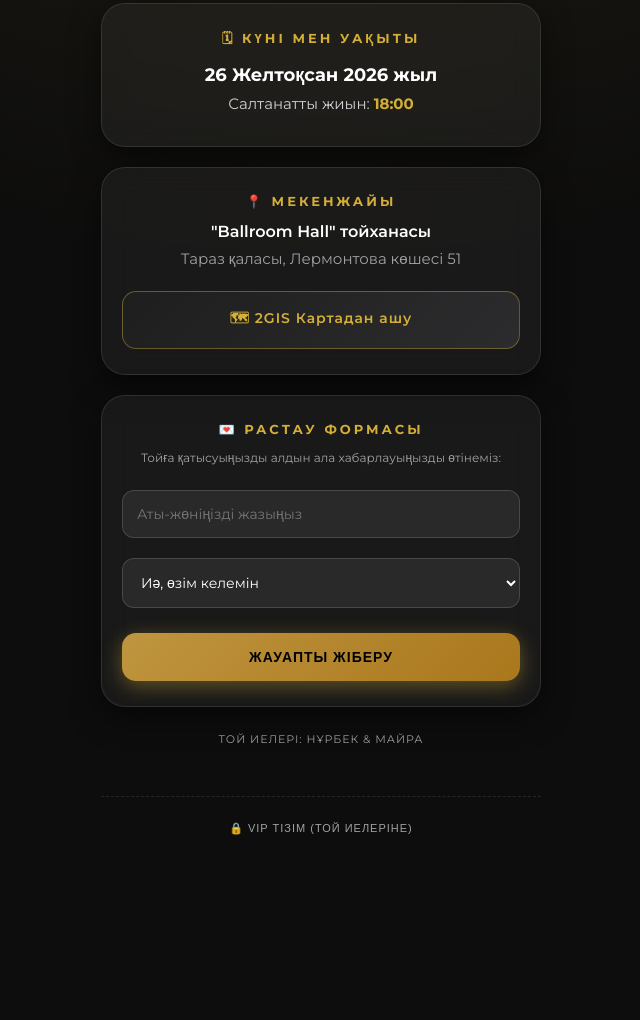
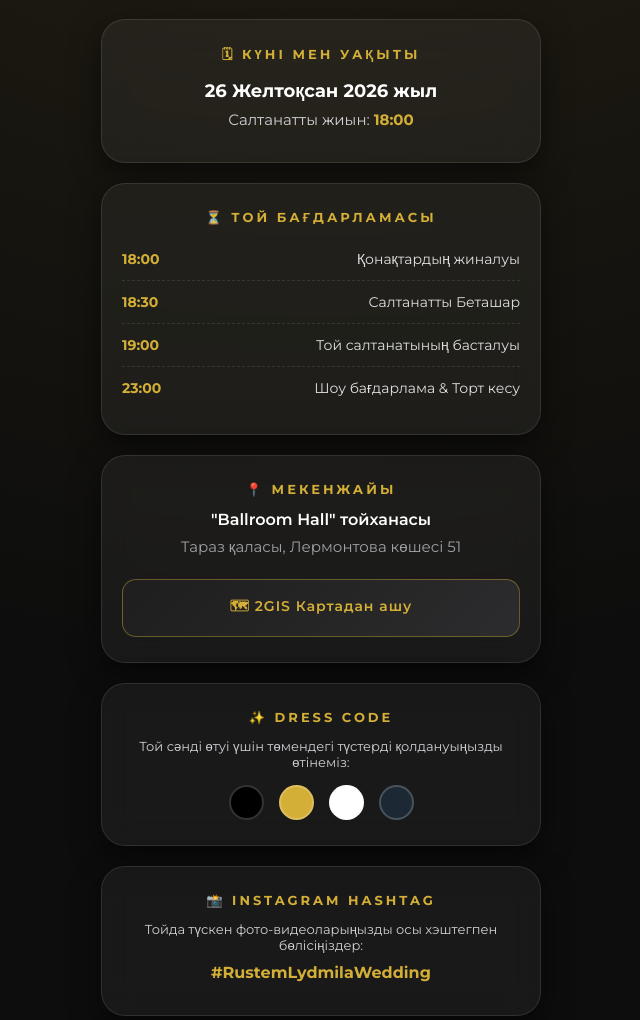
Before and after one commit to erkegalinuradinov0-netizen/online-waqiru, a plain HTML site: page index.html in a window 1280 px wide. Shown: the part 955-1975 px from the top of the page, without its empty margins (319-959 px from the left). Before the commit the page ends 1816 px from the top, so only its background shows below. Drawn offline with nearby package versions, Linux system fonts and the light colour scheme.

Commit message:
index.html

```diff
--- a/index.html
+++ b/index.html
@@ -45,29 +45,27 @@
             position: fixed;
             top: 20px;
             right: 20px;
-            width: 45px;
-            height: 45px;
-            background: rgba(212, 175, 55, 0.2);
+            width: 50px;
+            height: 50px;
+            background: rgba(212, 175, 55, 0.25);
             border: 1px solid var(--accent-gold);
             border-radius: 50%;
             color: var(--accent-gold);
-            font-size: 20px;
+            font-size: 22px;
             display: flex;
             justify-content: center;
             align-items: center;
             cursor: pointer;
             z-index: 1000;
-            backdrop-filter: blur(5px);
-            box-shadow: 0 0 15px rgba(212, 175, 55, 0.4);
+            backdrop-filter: blur(8px);
+            box-shadow: 0 0 20px rgba(212, 175, 55, 0.5);
         }
 
         .music-btn.playing {
             animation: spin 3s linear infinite;
         }
 
-        @keyframes spin {
-            100% { transform: rotate(360deg); }
-        }
+        @keyframes spin { 100% { transform: rotate(360deg); } }
 
         .sub-header {
             font-size: 11px;
@@ -80,7 +78,7 @@
 
         .names {
             font-family: 'Cormorant Garamond', serif;
-            font-size: 44px;
+            font-size: 46px;
             font-weight: 700;
             margin: 15px 0;
             background: linear-gradient(135deg, #ffffff 0%, #d4af37 100%);
@@ -89,7 +87,6 @@
             line-height: 1.1;
         }
 
-        /* АНИМАЦИЯЛЫҚ ЖҮРЕК */
         .beating-heart {
             font-size: 32px;
             margin: 10px 0;
@@ -122,10 +119,10 @@
 
         .invitation-text {
             font-family: 'Cormorant Garamond', serif;
-            font-size: 20px;
+            font-size: 21px;
             line-height: 1.6;
             color: #e0e0e0;
-            margin: 20px 10px;
+            margin: 25px 10px;
             font-style: italic;
         }
 
@@ -195,6 +192,44 @@
             color: #d1d1d6;
         }
 
+        /* ТАЙМЛАЙН БӨЛІМІ */
+        .timeline-item {
+            display: flex;
+            align-items: center;
+            justify-content: space-between;
+            padding: 12px 0;
+            border-bottom: 1px dashed rgba(255,255,255,0.1);
+            font-size: 14px;
+        }
+
+        .timeline-time {
+            font-weight: 700;
+            color: var(--accent-gold);
+            width: 80px;
+            text-align: left;
+        }
+
+        .timeline-text {
+            text-align: right;
+            color: #e0e0e0;
+        }
+
+        /* ДРЕСС КОД ТҮСТЕРІ */
+        .color-palette {
+            display: flex;
+            justify-content: center;
+            gap: 15px;
+            margin-top: 15px;
+        }
+
+        .color-circle {
+            width: 35px;
+            height: 35px;
+            border-radius: 50%;
+            border: 2px solid rgba(255,255,255,0.2);
+        }
+
+        /* БАТЫРМАЛАР */
         .btn {
             display: inline-block;
             width: 100%;
@@ -224,9 +259,7 @@
             box-shadow: 0 5px 20px rgba(212, 175, 55, 0.4);
         }
 
-        .btn:active {
-            transform: scale(0.98);
-        }
+        .btn:active { transform: scale(0.98); }
 
         input, select {
             width: 100%;
@@ -241,10 +274,7 @@
             font-family: 'Montserrat', sans-serif;
         }
 
-        select option {
-            background: #1c1c1e;
-            color: #fff;
-        }
+        select option { background: #1c1c1e; color: #fff; }
 
         #statusMessage {
             font-weight: 600;
@@ -319,23 +349,21 @@
     <!-- МУЗЫКА БАТЫРМАСЫ -->
     <div class="music-btn" id="musicBtn" onclick="toggleMusic(event)">🎵</div>
 
-    <!-- Аудио файл (фоновый саз) -->
+    <!-- Сапалы романтикалық фоновый музыка -->
     <audio id="weddingAudio" loop preload="auto">
-        <source src="https://assets.mixkit.co/music/preview/mixkit-wedding-march-classic-organ-1191.mp3" type="audio/mpeg">
+        <source src="https://cdn.pixabay.com/download/audio/2022/05/27/audio_1808fbf07a.mp3?filename=wedding-114228.mp3" type="audio/mpeg">
     </audio>
 
     <div class="container">
         <div class="sub-header">Үйлену тойға шақыру</div>
         <div class="names">Рустем & Людмила</div>
 
-        <!-- АНИМАЦИЯЛЫ ЖҮРЕК -->
         <div class="beating-heart">💖</div>
 
         <div class="hero-card">
             <img src="https://images.unsplash.com/photo-1519741497674-611481863552?w=800" alt="Рустем & Людмила" class="hero-img">
         </div>
 
-        <!-- СІЗ АЙТҚАН ӨЛЕҢ СӨЗДЕРІ -->
         <div class="invitation-text">
             «Махаббаттың құдірет күшін әлдилеп,<br>Екі жастың табыстырған жүрегін...»<br><br>
             Салтанатты тойымыздың қадірлі қонағы болуға шақырамыз!
@@ -357,11 +385,51 @@
             <p>Салтанатты жиын: <b style="color: var(--accent-gold);">18:00</b></p>
         </div>
 
+        <!-- 🕒 ТОЙ БАҒДАРЛАМАСЫ (ТАЙМЛАЙН) -->
+        <div class="info-card">
+            <h3>⏳ ТОЙ БАҒДАРЛАМАСЫ</h3>
+            <div class="timeline-item">
+                <div class="timeline-time">18:00</div>
+                <div class="timeline-text">Қонақтардың жиналуы</div>
+            </div>
+            <div class="timeline-item">
+                <div class="timeline-time">18:30</div>
+                <div class="timeline-text">Салтанатты Беташар</div>
+            </div>
+            <div class="timeline-item">
+                <div class="timeline-time">19:00</div>
+                <div class="timeline-text">Той салтанатының басталуы</div>
+            </div>
+            <div class="timeline-item" style="border:none;">
+                <div class="timeline-time">23:00</div>
+                <div class="timeline-text">Шоу бағдарлама & Торт кесу</div>
+            </div>
+        </div>
+
         <div class="info-card">
             <h3>📍 МЕКЕНЖАЙЫ</h3>
             <p style="font-size: 16px; font-weight: 600; color: #fff;">"Ballroom Hall" тойханасы</p>
             <p style="color: var(--text-dim);">Тараз қаласы, Лермонтова көшесі 51</p>
             <a href="https://2gis.kz/taraz/geo/70000001116772636/71.352089,42.880464" target="_blank" class="btn btn-gis">🗺 2GIS Картадан ашу</a>
+        </div>
+
+        <!-- 👗 ДРЕСС-КОД БӨЛІМІ -->
+        <div class="info-card">
+            <h3>✨ DRESS CODE</h3>
+            <p style="font-size: 13px;">Той сәнді өтуі үшін төмендегі түстерді қолдануыңызды өтінеміз:</p>
+            <div class="color-palette">
+                <div class="color-circle" style="background: #000000;" title="Қара"></div>
+                <div class="color-circle" style="background: #d4af37;" title="Алтын"></div>
+                <div class="color-circle" style="background: #ffffff;" title="Ақ"></div>
+                <div class="color-circle" style="background: #1c2833;" title="Темно-синий"></div>
+            </div>
+        </div>
+
+        <!-- 📸 INSTAGRAM HASHTAG -->
+        <div class="info-card">
+            <h3>📸 INSTAGRAM HASHTAG</h3>
+            <p style="font-size: 13px;">Тойда түскен фото-видеоларыңызды осы хэштегпен бөлісіңіздер:</p>
+            <p style="font-size: 16px; font-weight: 700; color: var(--accent-gold); margin-top: 10px;">#RustemLydmilaWedding</p>
         </div>
 
         <!-- ЖАУАП БЕРУ ФОРМАСЫ -->
@@ -381,7 +449,7 @@
             <div id="statusMessage">✨ Рақмет! Жауабыңыз қабылданды!</div>
         </div>
 
-        <p style="font-size: 11px; color: var(--text-dim); margin-top: 25px; letter-spacing: 1px;">ТОЙ ИЕЛЕРІ: НҰРБЕК & МАЙРА</p>
+        <p style="font-size: 11px; color: var(--text-dim); margin-top: 30px; letter-spacing: 1px;">ТОЙ ИЕЛЕРІ: НҰРБЕК & МАЙРА</p>
 
         <!-- VIP АДМИН ПАНЕЛЬ -->
         <div class="admin-section">
@@ -415,7 +483,7 @@
         }
 
         function toggleMusic(e) {
-            e.stopPropagation(); // Негізгі body-ға кликті жібермеу
+            e.stopPropagation();
             if (audio.paused) {
                 audio.play();
                 musicBtn.classList.add("playing");
@@ -455,7 +523,7 @@
             document.getElementById("statusMessage").style.display = "block";
         }
 
-        // АДМИН ПАНЕЛЬ
+        // АДМИН ПАНЕЛЬ (Пароль: 7777)
         function toggleAdminPrompt() {
             const pass = prompt("Админ панель паролін енгізіңіз:");
             if (pass === ADMIN_PASSWORD) {
```
